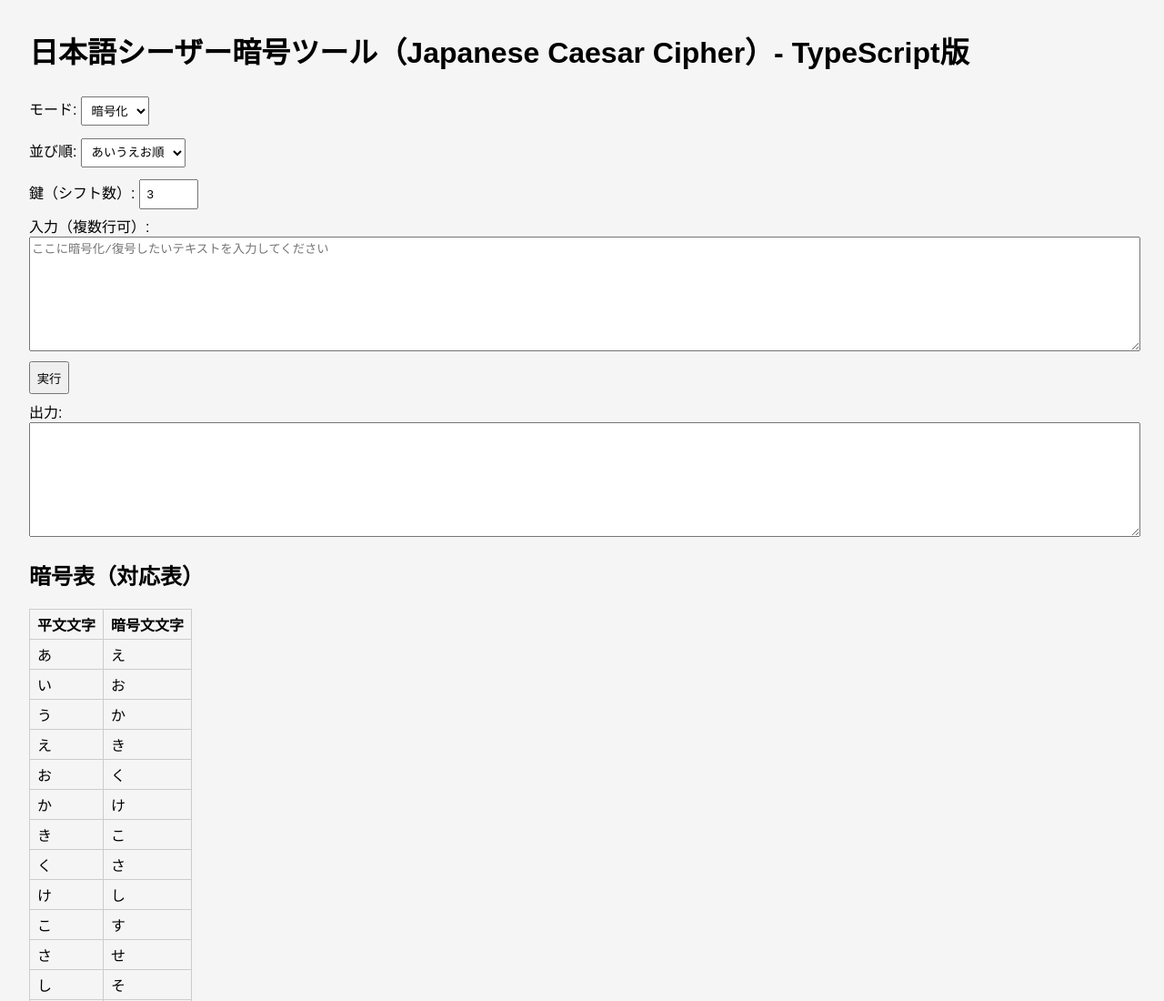
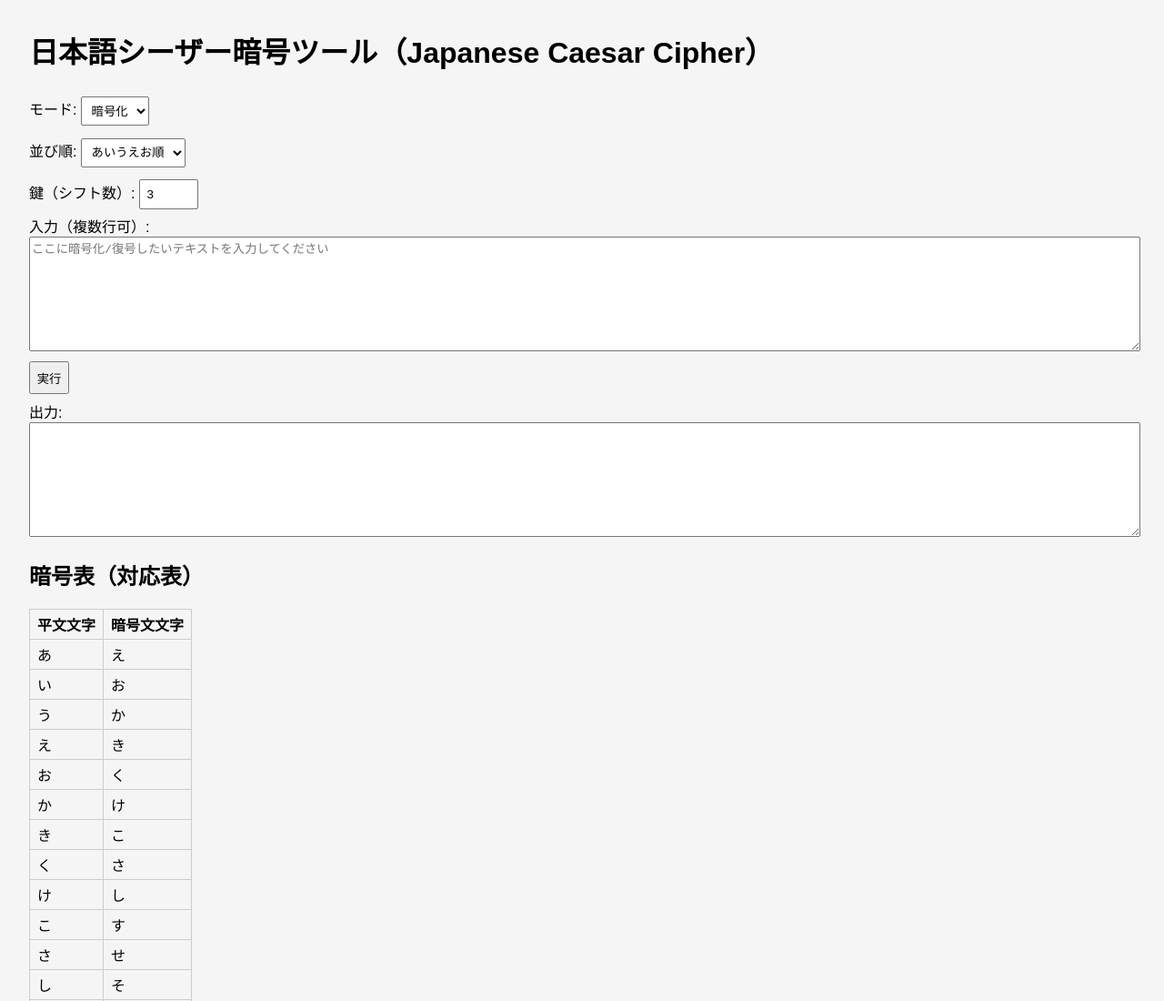
Before and after one commit to ipusiron/japanese-caesar-cipher, a plain HTML site: page index.html in a window 1280 px wide. Shown: the top 1100 px of the page at 91% size. Drawn offline with Linux system fonts and the light colour scheme.

Commit message:
「TypeScript版」の強調を削除

```diff
--- a/index.html
+++ b/index.html
@@ -2,7 +2,7 @@
 <html lang="ja">
 <head>
   <meta charset="UTF-8">
-  <title>日本語シーザー暗号（Japanese Caesar Cipher）- TypeScript版</title>
+  <title>日本語シーザー暗号（Japanese Caesar Cipher）</title>
   <style>
     body {
       font-family: sans-serif;
@@ -32,7 +32,7 @@
   </style>
 </head>
 <body>
-  <h1>日本語シーザー暗号ツール（Japanese Caesar Cipher）- TypeScript版</h1>
+  <h1>日本語シーザー暗号ツール（Japanese Caesar Cipher）</h1>
 
   <label for="mode">モード:</label>
   <select id="mode">
```
